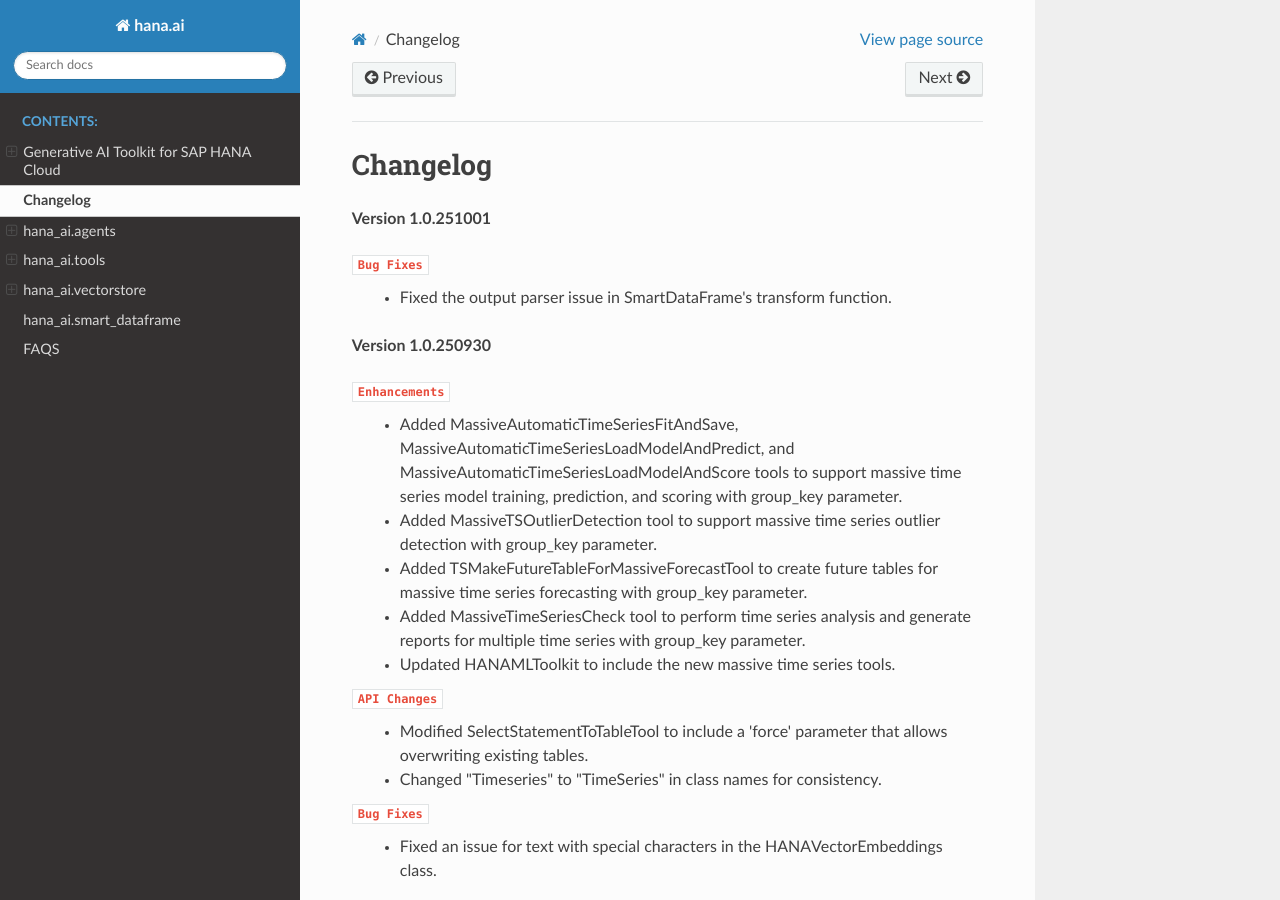
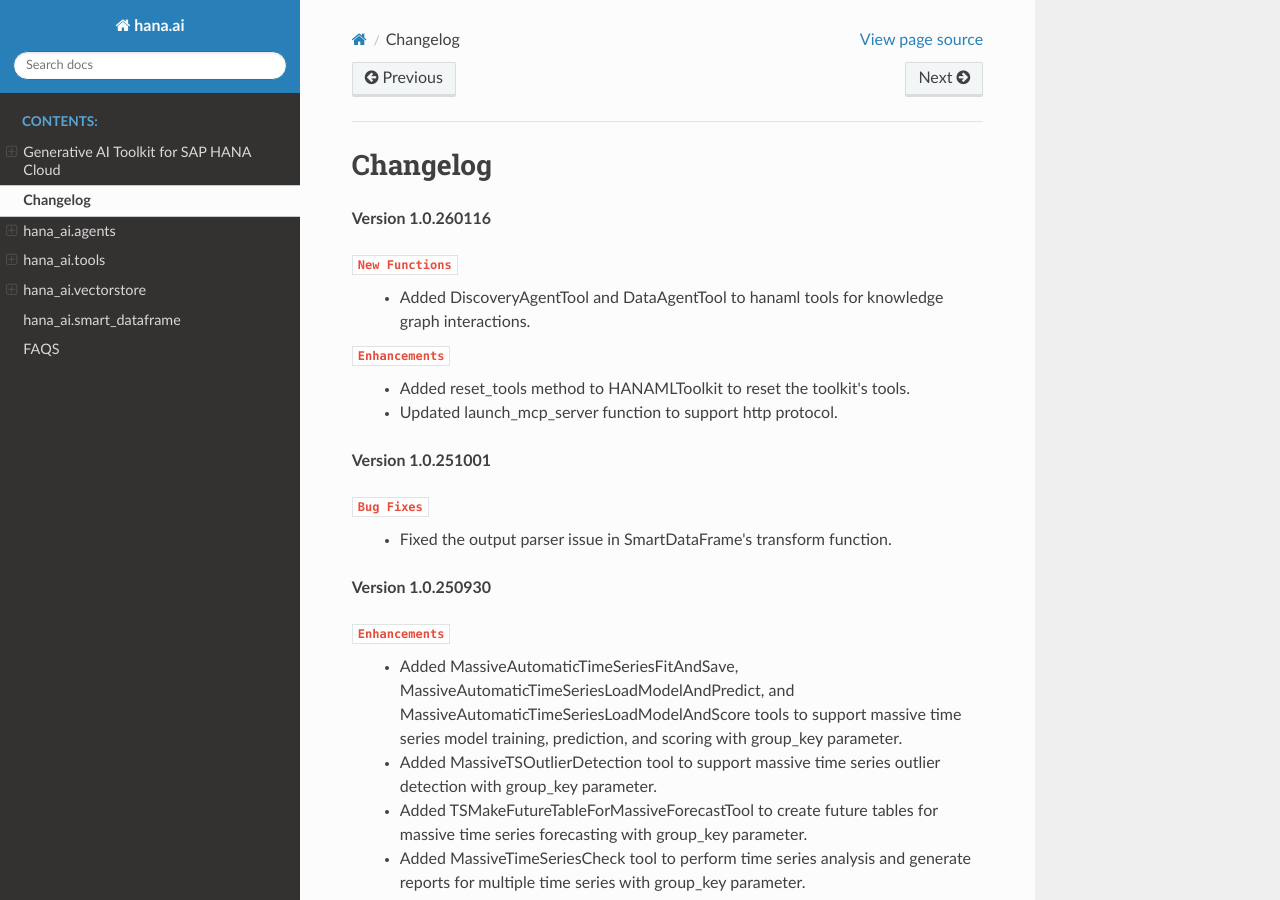
Before and after one commit to SAP/generative-ai-toolkit-for-sap-hana-cloud, a Sphinx documentation site: the page built from doc/changlog.rst, in a window 1280 px wide and 900 px high. Built offline with Sphinx 7.4.7 and the Read the Docs theme 3.1.0, drawn with Linux system fonts in a browser that asks for light colours.

Commit message:
update version

```diff
--- a/doc/changlog.rst
+++ b/doc/changlog.rst
@@ -1,5 +1,14 @@
 Changelog
 =========
+
+**Version 1.0.260116**
+
+``New Functions``
+    - Added DiscoveryAgentTool and DataAgentTool to hanaml tools for knowledge graph interactions.
+
+``Enhancements``
+    - Added reset_tools method to HANAMLToolkit to reset the toolkit's tools.
+    - Updated launch_mcp_server function to support http protocol.
 
 **Version 1.0.251001**
 
--- a/pyproject.toml
+++ b/pyproject.toml
@@ -4,7 +4,7 @@ build-backend = "setuptools.build_meta"
 
 [project]
 name = "hana_ai"
-version = "1.0.25100100"
+version = "1.0.26011600"
 authors = [
     {name = "SAP"}
 ]
--- a/src/hana_ai/__init__.py
+++ b/src/hana_ai/__init__.py
@@ -2,4 +2,4 @@
 hana_ai is a Python package for AI/ML related utilities.
 """
 
-__version__ = "1.0.25100100"
+__version__ = "1.0.26011600"
```
